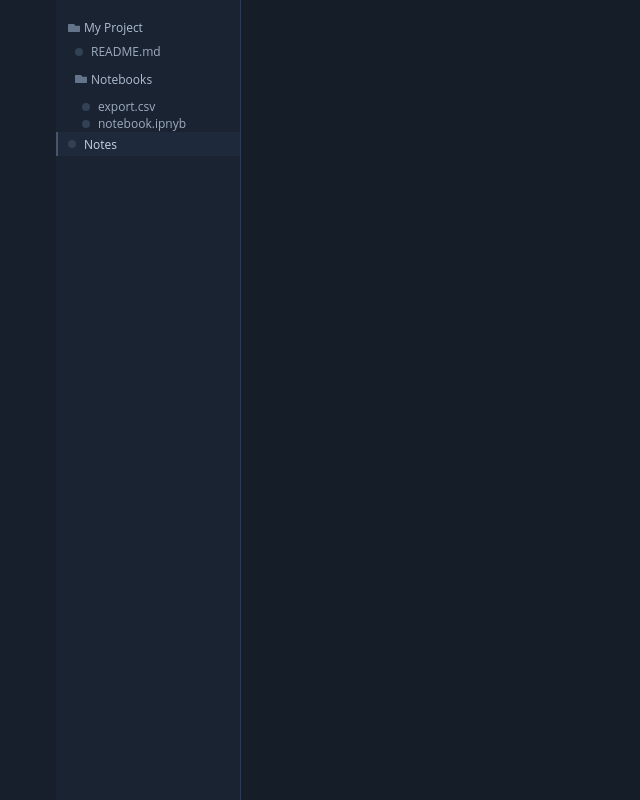
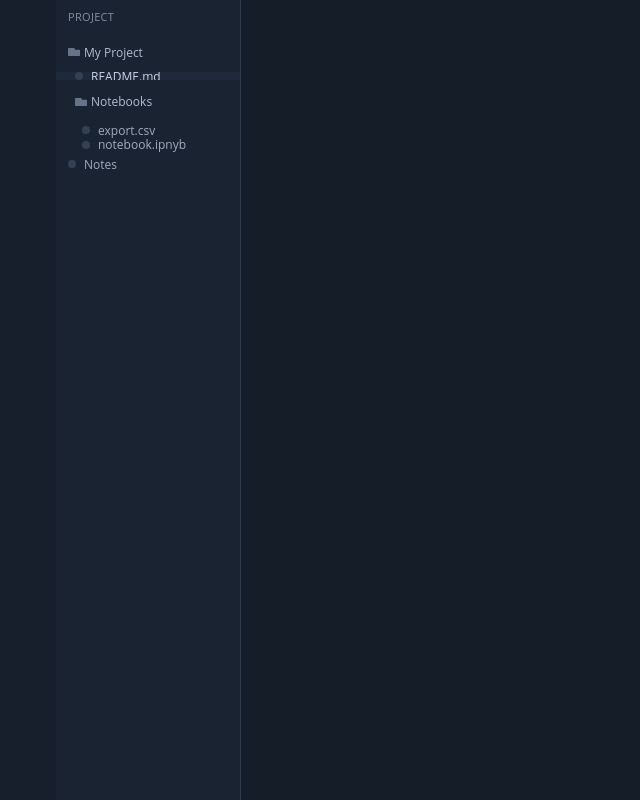
Before and after one commit to harrisonturton/prod-rust-api, a Next.js app: page /editor in a window 1280 px wide. Shown: the whole page, without its empty margins (0-640 px from the left). Built offline with nearby package versions, Linux system fonts and the light colour scheme.

Commit message:
Add project header

```diff
--- a/src/base/file-nav/file-tree.tsx
+++ b/src/base/file-nav/file-tree.tsx
@@ -9,6 +9,9 @@ interface FileTreeProps {
 
 const FileTree = ({ items, toggleNode }: FileTreeProps ) => (
     <div className={styles.root}>
+        <div className={styles.project}>
+            <span className={styles.projectLabel}>PROJECT</span>
+        </div>
         {items.map(item => {
             switch (item.kind) {
                 case "file":
--- a/src/base/file-nav/index.tsx
+++ b/src/base/file-nav/index.tsx
@@ -14,7 +14,7 @@ const initialState: FileTreeState = {
                     kind: "file",
                     id: "1-1",
                     label: "README.md",
-                    active: false,
+                    active: true,
                 },
                 {
                     kind: "folder",
@@ -43,7 +43,7 @@ const initialState: FileTreeState = {
             kind: "file",
             id: "2",
             label: "Notes",
-            active: true,
+            active: false,
         },
     ]
 };
--- a/src/base/file-nav/styles.module.scss
+++ b/src/base/file-nav/styles.module.scss
@@ -9,9 +9,25 @@
 
     background-color: color.scale($gray-800, $lightness: -15%);
     width: calc($grid-baseline * 23);
-    padding-top: $space-xs;
     padding-bottom: $space-xs;
     border-right: 1px solid color.scale($gray-800, $lightness: 10%);
+}
+
+.project {
+    display: flex;
+    align-items: center;
+    width: 100%;
+    height: $space-md;
+    padding-top: $space-xxxs;
+    padding-bottom: $space-xxxs;
+}
+
+.projectLabel {
+    padding-left: $space-xs;
+    font-size: $font-size-xs;
+    font-weight: 500;
+    letter-spacing: 0.3px;
+    color: color.scale($gray-500, $lightness: 20%);
 }
 
 .fileItem {
@@ -19,6 +35,8 @@
     align-items: center;
     height: $space-md;
     border-left: 2px solid transparent;
+    overflow: hidden;
+    text-overflow: ellipsis;
 
     &:hover {
         background-color: $gray-800;
@@ -27,7 +45,7 @@
 
     &.active {
         background-color: $gray-800;
-        border-left: 2px solid $gray-600;
+        //border-left: 2px solid $gray-600;
 
         & > .fileItemLabel {
             color: $gray-300;
```
